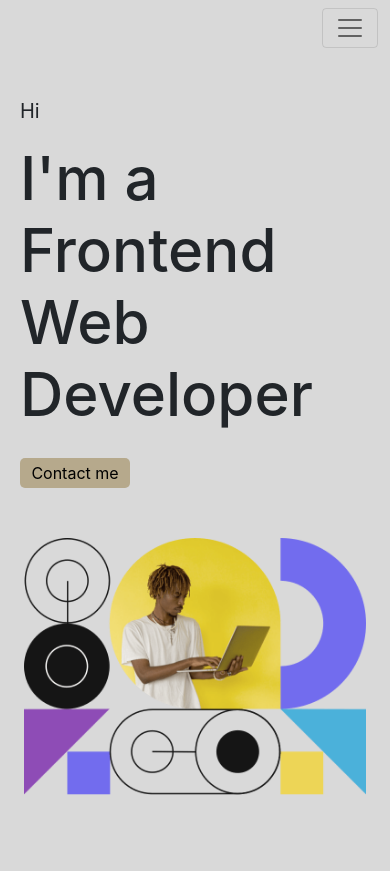
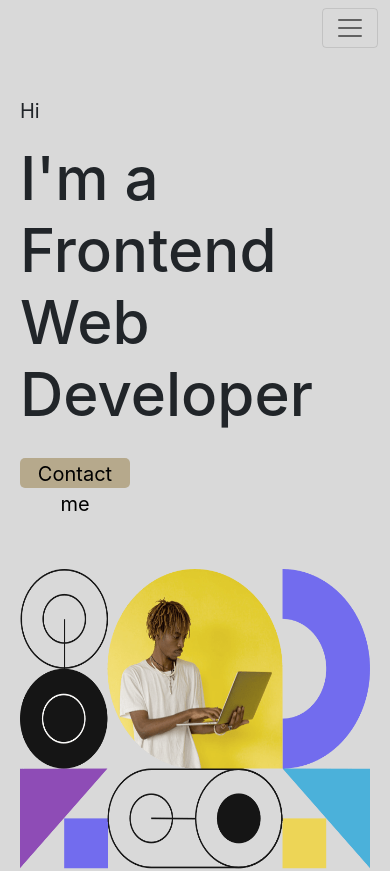
Before and after one commit to Emmaxfans/portfolio, a React (Create React App) app: page / in a window 390 px wide. Shown: the top 871 px of the page. Built offline with nearby package versions, Linux system fonts and the light colour scheme.

Commit message:
adjusting images

```diff
--- a/src/App.css
+++ b/src/App.css
@@ -2,8 +2,6 @@
 
 .body{
   background: #d9d9d9;
-  /* height: 100%; */
-  /* height: 750px; */
   width: 100%;
   font-family: inter;
 }
@@ -11,7 +9,6 @@
 
 .con1{
   margin-top: 90px;
-  /* width: 80%; */
 }
 
 .navbar-collapse{
@@ -30,7 +27,6 @@
 
 .div-2{
   margin-top: 20px;
-  /* height: 700px; */
 }
 
 .img2{
@@ -96,19 +92,15 @@
 
 .img3{
   display: block;
-  /* width: 40%; */
   height: 98%;
   margin: auto;
-  /* padding-left: 100px; */
 }
 
 
 .img3b{
   display: none;
-  /* width: 40%; */
   height: 98%;
   margin: auto;
-  /* padding-left: 100px; */
 }
 
 .header-A{
@@ -133,9 +125,10 @@
   padding-left: 3px;
 }
 
-/* a{
+a{
   text-decoration: none;
-} */
+  font-size: 20px;
+}
 
 /* project container */
 
@@ -152,21 +145,19 @@
 @media screen and (max-width: 680px){
 
   .body{
-    /* background: #290e0e; */
-    /* height: 100%; */
-    /* height: 750px; */
     width: 100%;
+  }
+  a{
+    text-decoration: none;
   }
 
   .con1{
     margin-top: 10px;
     padding: 0px 20px;
-    /* width: 80%; */
   }
 
   .div-padding{
     padding-left: 15px;
-    /* width: 100%; */
   }
 
   .div-1{
@@ -204,7 +195,7 @@
   .img3b{
     display: block;
     padding-top: 50px;
-    /* height: 100%; */
+    height: 350px;
     margin: auto;
   }
 
```
